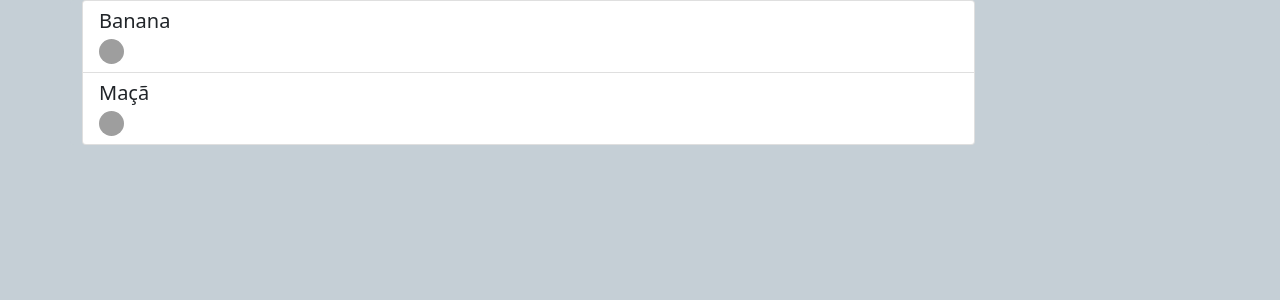
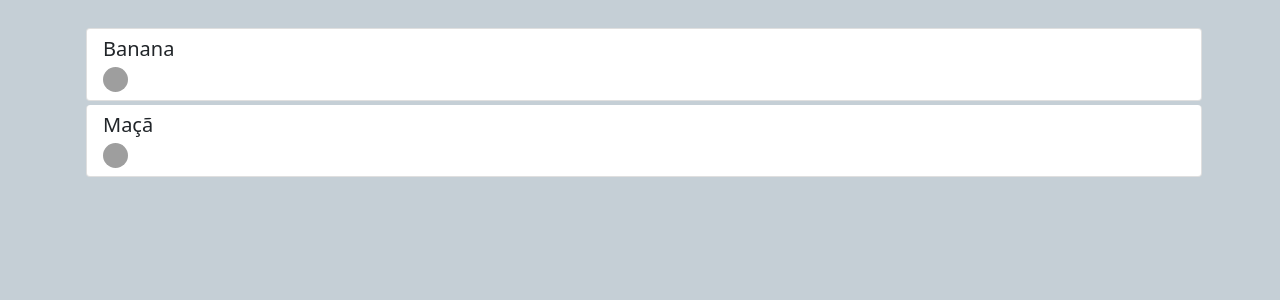
Before and after one commit to turma-prog-web/todoList, a PHP site: page / in a window 1280 px wide. Shown: the part 84-384 px from the top of the page. Run offline with PHP 8.4, Linux system fonts and the light colour scheme; some libraries are stand-ins or nearby versions; grey boxes are pictures that could not be loaded.

Commit message:
improve css

```diff
--- a/app/homepage/home.css
+++ b/app/homepage/home.css
@@ -28,6 +28,8 @@ body .container {
 
 .list-group a {
     width: 80%;
+
+
 }
 
 .search-box {
--- a/app/homepage/index.html
+++ b/app/homepage/index.html
@@ -63,7 +63,7 @@
         </div>
     </div>
 
-    <div id="container-lista" class="container list-group">
+    <div id="container-lista" class="py-4 container ">
         <!--gerado pelo getLista()-->
     </div>
 
--- a/app/homepage/main.js
+++ b/app/homepage/main.js
@@ -3,8 +3,8 @@ var listas = [];
 
 function getListaElement(id, titulo) {
     var listaElement = `
-    <a onclick="openKanban(${id})" id="lista-${id}" class="list-group-item list-group-item-action flex-column align-items-start">
-        <div class="d-flex w-100 justify-content-between">
+    <a  onclick="openKanban(${id})" id="lista-${id}" class="rounded m-1 list-group-item list-group-item-action  ">
+        <div >
         <h5 class="mb-1">${titulo}</h5>
         </div>
         <small>
```
Also changed, not shown: app/kanban/index.html (+6 -2 lines).
